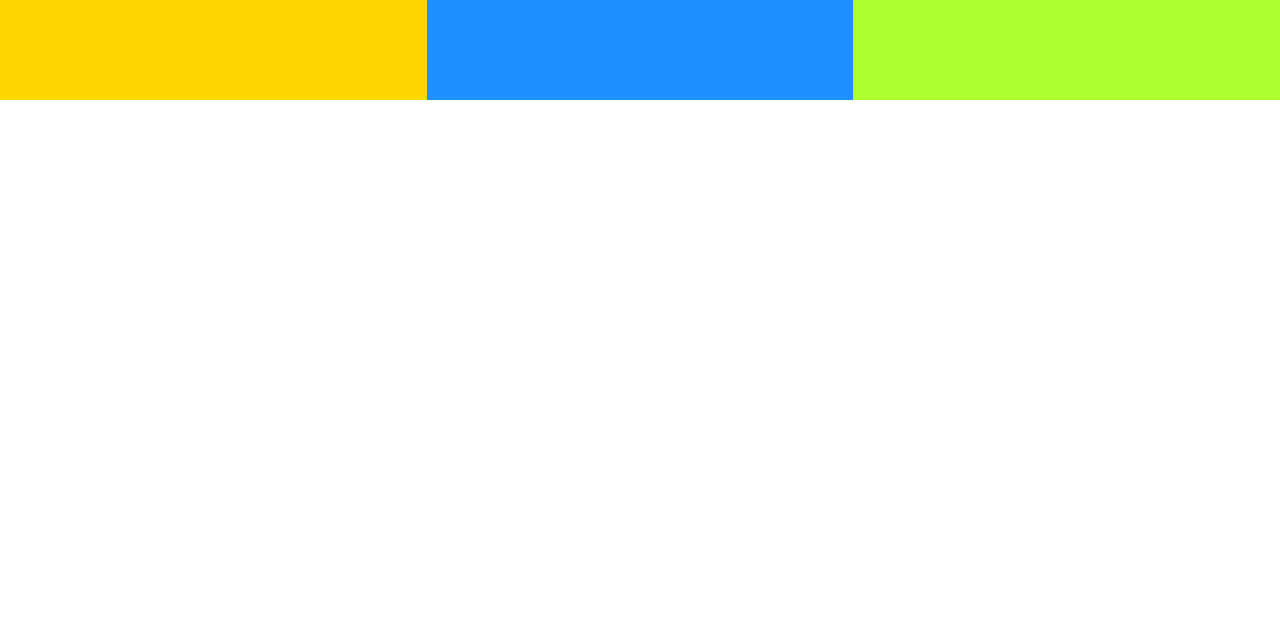
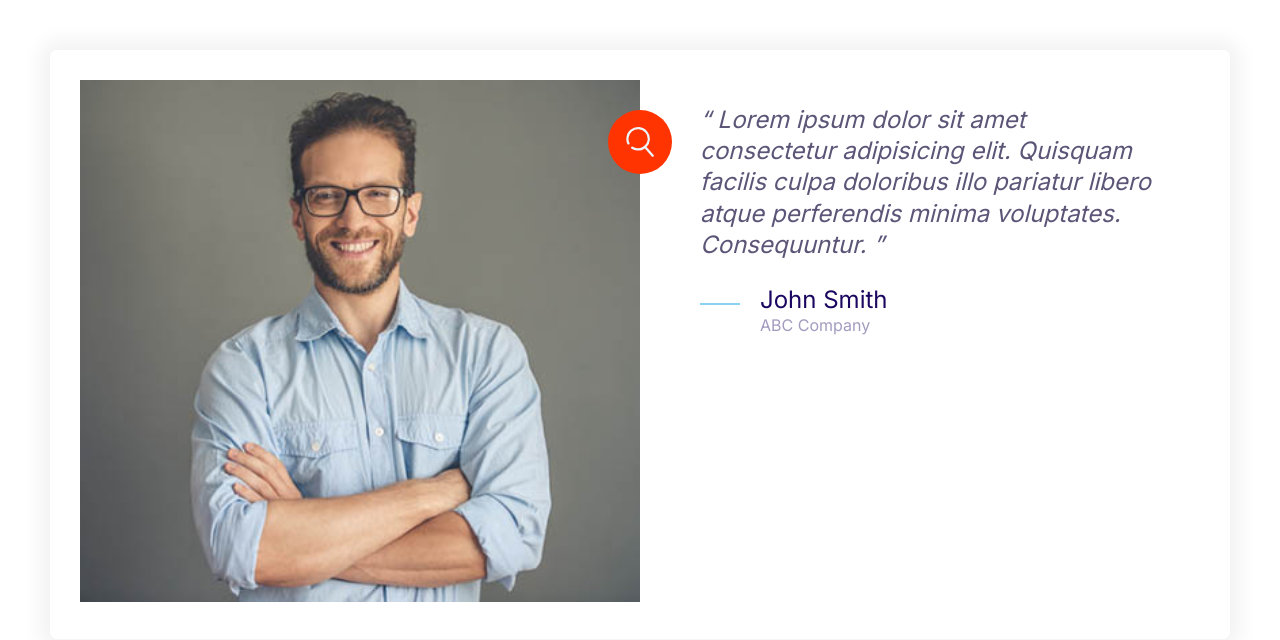
Before and after one commit to Toluade/moshify-by-toluade, a plain HTML site: page index.html in a window 1280 px wide. Drawn offline with Linux system fonts and the light colour scheme.

Commit message:
Build testimonial components

```diff
--- a/css/styles.css
+++ b/css/styles.css
@@ -163,8 +163,17 @@ a {
   height: 40px;
 }
 
+.icon--small {
+  width: 30px;
+  height: 30px;
+}
+
 .icon--primary {
   fill: var(--color-primary);
+}
+
+.icon--white {
+  fill: #fff;
 }
 
 .icon-container {
@@ -175,6 +184,10 @@ a {
   display: inline-flex;
   justify-content: center;
   align-items: center;
+}
+
+.icon-container--accent {
+  background: var(--color-accent);
 }
 
 /* Buttons */
@@ -444,3 +457,33 @@ a {
     grid-template-columns: repeat(3, 1fr);
   }
 }
+
+/* Testimonials */
+.testimonial {
+  padding: 3rem;
+}
+
+.testimonial__image {
+  position: relative;
+}
+
+.testimonial__image > img {
+  width: 100%;
+}
+
+.testimonial__image > .icon-container {
+  position: absolute;
+  top: 3rem;
+  right: -32px;
+}
+
+@media screen and (min-width: 768px) {
+  .testimonial .quote,
+  .testimonial .quote__author {
+    font-size: 2.4rem;
+  }
+
+  .testimonial .quote {
+    margin-left: 6rem;
+  }
+}
--- a/index.html
+++ b/index.html
@@ -13,11 +13,38 @@
     <link rel="stylesheet" href="css/normalize.css" />
     <link rel="stylesheet" href="css/styles.css" />
   </head>
-  <body>
-    <div class="grid grid--1x3">
-      <div style="height: 100px; background: gold"></div>
-      <div style="height: 100px; background: dodgerblue"></div>
-      <div style="height: 100px; background: greenyellow"></div>
+  <body style="padding: 5rem">
+    <div style="overflow: visible" class="card testimonial">
+      <div class="grid grid--1x2">
+        <div class="testimonial__image">
+          <img src="images/testimonial.jpg" alt="A happy, smiling customer" />
+          <span class="icon-container icon-container--accent">
+            <svg class="icon icon--primary icon--white icon--small">
+              <use xlink:href="images/sprite.svg#quotes"></use>
+            </svg>
+          </span>
+        </div>
+        <blockquote class="quote">
+          <p class="quote__text">
+            Lorem ipsum dolor sit amet consectetur adipisicing elit. Quisquam
+            facilis culpa doloribus illo pariatur libero atque perferendis
+            minima voluptates. Consequuntur.
+          </p>
+          <footer>
+            <div class="media">
+              <div class="media__image">
+                <svg class="icon icon--primary quote__line">
+                  <use xlink:href="images/sprite.svg#line"></use>
+                </svg>
+              </div>
+              <div class="media__body">
+                <h3 class="media__title quote__author">John Smith</h3>
+                <p class="quote__company">ABC Company</p>
+              </div>
+            </div>
+          </footer>
+        </blockquote>
+      </div>
     </div>
   </body>
 </html>
```
Also changed, not shown: components/testimonials.html (added, +32 -0 lines), images/testimonial.jpg (added).
